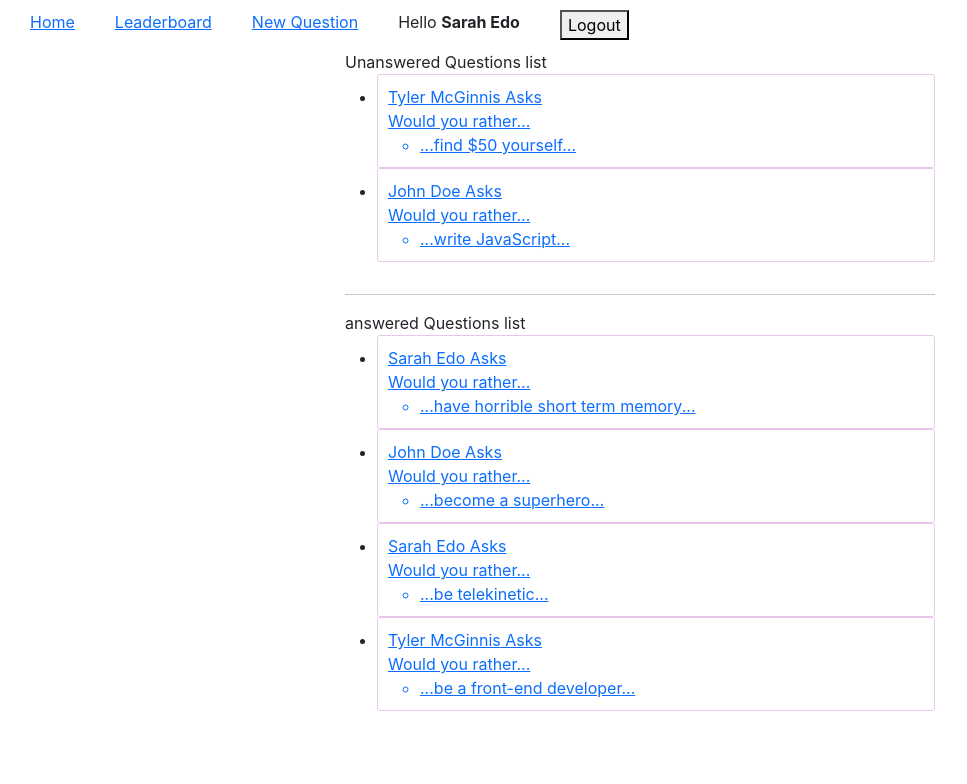
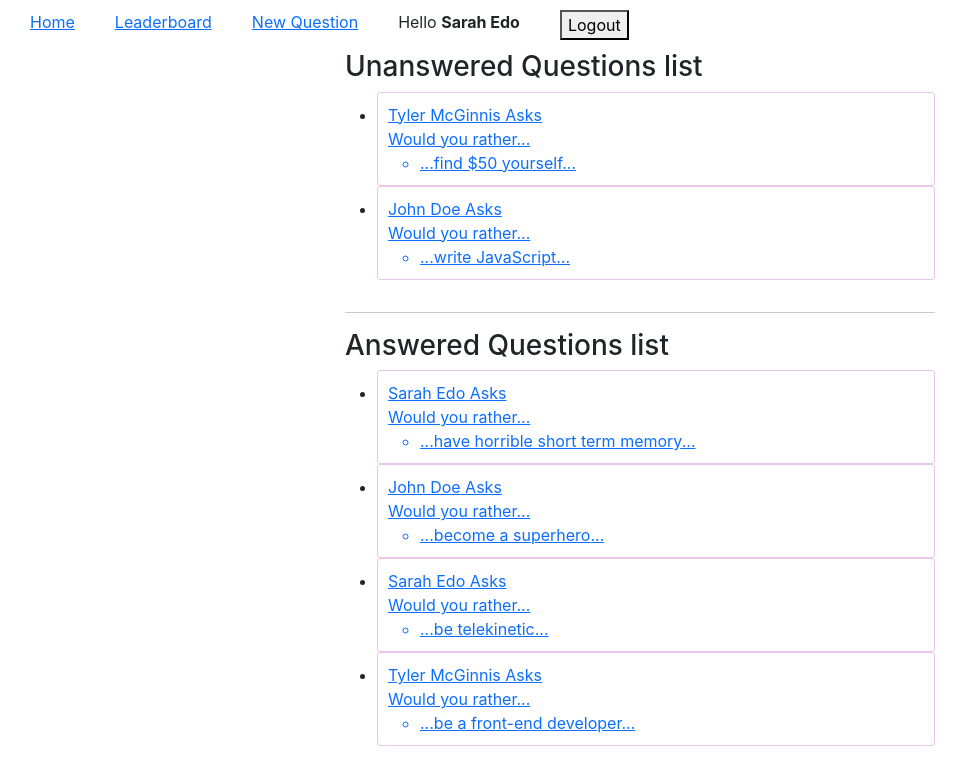
Before and after one commit to mohahdy/would-you-rather-project, a React (Create React App) app: page / in a window 1280 px wide. Shown: the top 784 px of the page, without its empty margins (0-967 px from the left). Built offline with nearby package versions, Linux system fonts and the light colour scheme.

Commit message:
Minor font size modifications

```diff
--- a/src/components/Home.js
+++ b/src/components/Home.js
@@ -12,7 +12,7 @@ import QuestionCard from './QuestionCard'
       console.log(`${authedUser} unanswered questions`, unansweredQuestions)
 
 return <div className="home-container">
-    Unanswered Questions list
+    <h3>Unanswered Questions list</h3>
        <ul>
        {unansweredQuestions.map((question)=>(
          <li key={question}>
@@ -21,7 +21,7 @@ return <div className="home-container">
        ))}
        </ul>
        <hr/>
-       answered Questions list
+       <h3>Answered Questions list</h3>
        <ul>
        {answeredQuestions.map((question)=>(
          <li key={question}>
```
